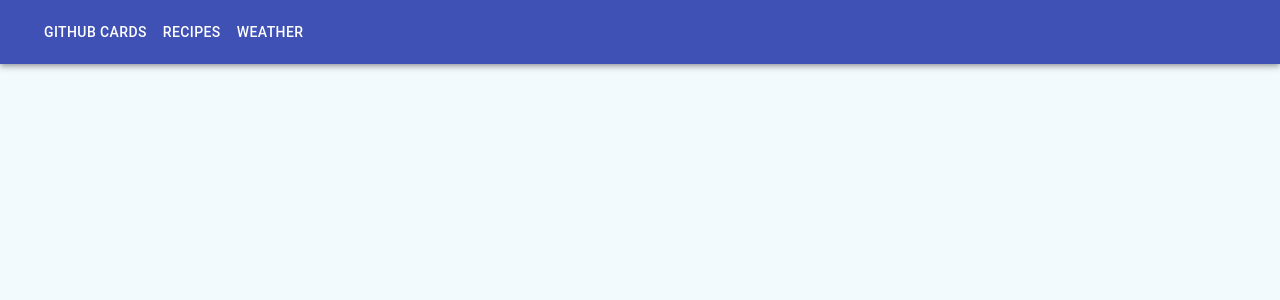
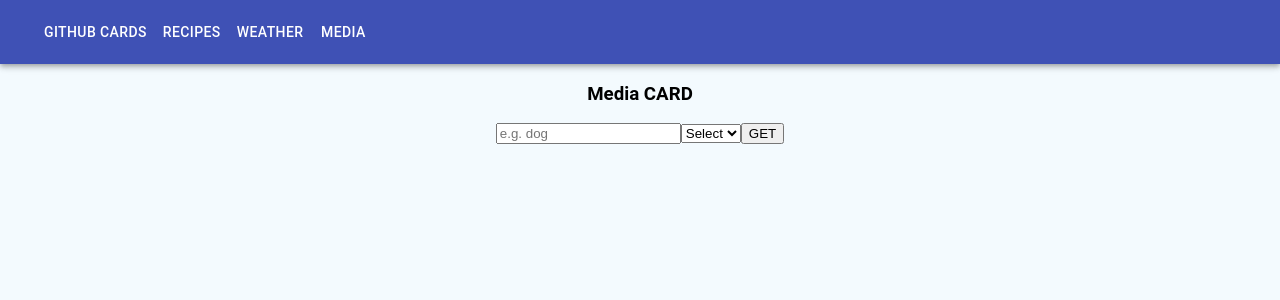
Before and after one commit to truptigaonkar/reactprojects, a React (Create React App) app: page /media in a window 1280 px wide. Shown: the top 300 px of the page. Built offline with nearby package versions, Linux system fonts and the light colour scheme; no server answers.

Commit message:
Media.js component added and console.log results as per image and video

```diff
--- a/src/App.js
+++ b/src/App.js
@@ -4,6 +4,7 @@ import Githubusers from './components/Githubusers';
 import { BrowserRouter as Router, Route, Link } from 'react-router-dom';
 import Recipes from './components/Recipes';
 import Weather from './components/Weather';
+import Media from './components/Media';
 import AppBar from '@material-ui/core/AppBar';
 import Toolbar from '@material-ui/core/Toolbar';
 import IconButton from '@material-ui/core/IconButton';
@@ -20,11 +21,13 @@ function App() {
             <Button color="inherit" component={Link} to="/">GitHub Cards</Button>
             <Button color="inherit" component={Link} to="/recipes">Recipes</Button>
             <Button color="inherit" component={Link} to="/weather">Weather</Button>
+            <Button color="inherit" component={Link} to="/media">Media</Button>
           </Toolbar>
         </AppBar>
         <Route exact path="/" component={Githubusers} />
         <Route exact path="/recipes" component={Recipes} />
         <Route exact path="/weather" component={Weather} />
+        <Route exact path="/media" component={Media} />
       </Router>
     </div>
   );
--- /dev/null
+++ b/src/components/Media.js
@@ -0,0 +1,54 @@
+import React, { Component } from 'react'
+import axios from 'axios';
+
+class Media extends Component {
+    state={
+        medias :[],
+        value: 'select'
+    }
+    getMedia = e =>{
+        e.preventDefault();
+        const media = e.target.elements.media.value;
+        if(media){ //empty input
+        if (this.state.value === 'image'){
+            axios.get(`https://pixabay.com/api/?key=14482129-f8f3796c1975d4841314c1735&q=${media}&image_type=photo&pretty=true`)
+            .then(response => {
+                console.log(response.data.hits);
+                this.setState({
+                    media: response.data.media
+                  });
+            })
+        }else if (this.state.value === 'video'){
+            axios.get(`https://pixabay.com/api/videos/?key=14482129-f8f3796c1975d4841314c1735&q=${media}&pretty=true`)
+            .then(response => {
+                console.log(response.data.hits);
+                this.setState({
+                    media: response.data.media
+                  });
+            })
+        }
+    }
+        //e.target.reset(); //making input empty
+    }
+    selectChange = e => {
+        this.setState({value: e.target.value});
+    }
+    render() {
+        return (
+            <>
+                <h3>Media CARD</h3>
+                <form onSubmit={this.getMedia}>
+                    <input type='text' name='media' placeholder='e.g. dog' />
+                    {/* Reference: https://stackoverflow.com/questions/28868071/onchange-event-using-react-js-for-drop-down */}
+                    <select onChange={this.selectChange} value={this.state.value}>
+                        <option value="select">Select</option>
+                        <option value="image">Image</option>
+                        <option value="video">Video</option>
+                    </select>
+                    <button>GET</button>
+                </form>
+            </>
+        )
+    }
+}
+export default Media;
```
Also changed, not shown: 1 other file (tests, documents, lock files or other folders).
